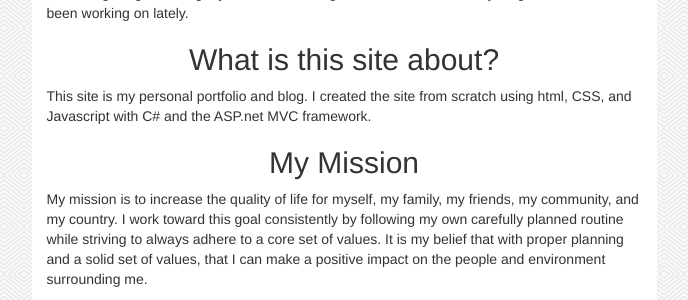
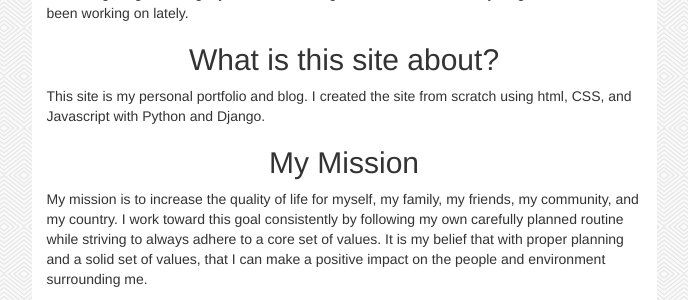
Before and after one commit to I4N-T/site-2, a Django app: page /about in a window 1280 px wide. Shown: the part 526-826 px from the top of the page, without its empty margins (296-984 px from the left). Run offline with Django 3.2, Linux system fonts and the light colour scheme; some libraries are stand-ins or nearby versions.

Commit message:
updated about section

```diff
--- a/personal/templates/personal/about.html
+++ b/personal/templates/personal/about.html
@@ -17,7 +17,7 @@
          bike, and running. Be sure to check out my blog to see what I've been working on lately.</p>
 
         <h2 class="text-center">What is this site about?</h2>
-        <p>This site is my personal portfolio and blog. I created the site from scratch using html, CSS, and Javascript with C# and the ASP.net MVC framework.</p>
+        <p>This site is my personal portfolio and blog. I created the site from scratch using html, CSS, and Javascript with Python and Django.</p>
 
         <h2 class="text-center">My Mission</h2>
         <p>My mission is to increase the quality of life for myself, my family, my friends, my community, and my country. I work toward this goal
```
